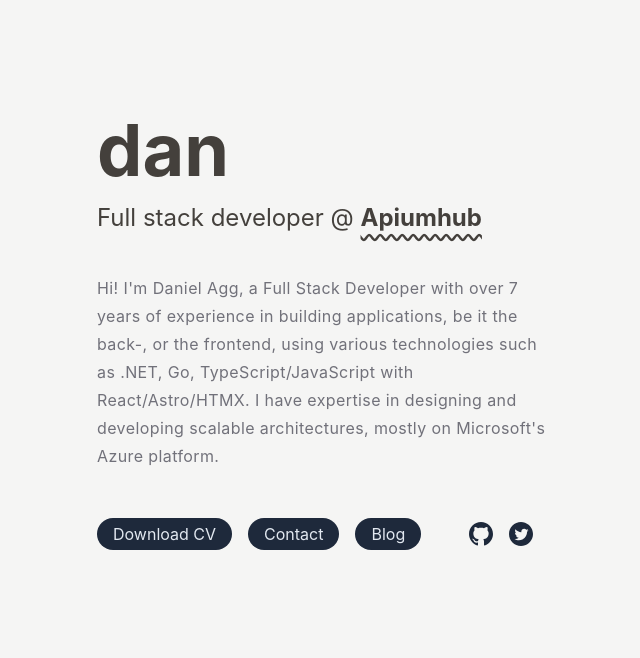
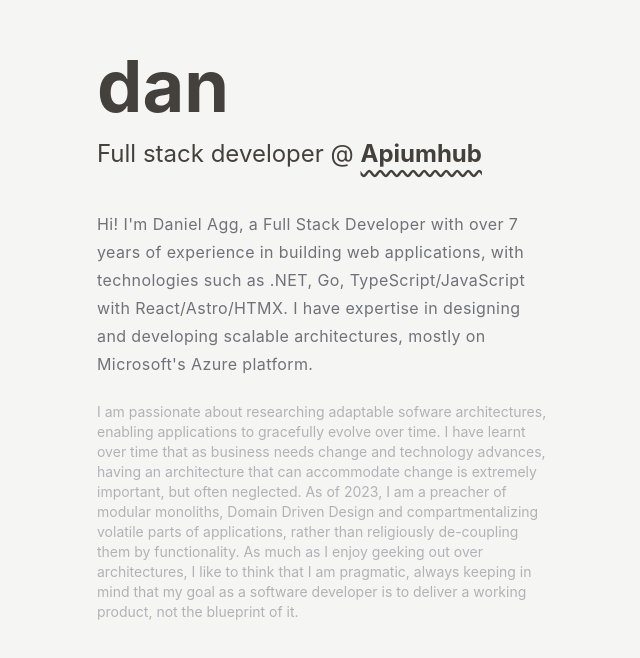
Before and after one commit to danielagg/personal-website-nextjs, a Next.js app: page / in a window 1280 px wide. Shown: the part 142-800 px from the top of the page, without its empty margins (239-879 px from the left). Built offline with nearby package versions, Linux system fonts and the light colour scheme.

Commit message:
improve intro text

```diff
--- a/app/Intro.tsx
+++ b/app/Intro.tsx
@@ -7,11 +7,11 @@
 export const Intro = () => {
   return (
     <div className="my-24 lg:my-64 flex items-center justify-center w-full relative">
-      <div className="z-10 w-full flex flex-col">
-        <div className="font-bold text-5xl lg:text-7xl text-primary-light dark:text-primary-dark">
+      <div className="-mt-16 z-10 w-full flex flex-col">
+        <h1 className="font-bold text-5xl lg:text-7xl text-primary-light dark:text-primary-dark">
           dan
-        </div>
-        <div className="text-lg lg:text-2xl mt-1 lg:mt-4 text-primary-light dark:text-primary-dark">
+        </h1>
+        <h2 className="text-lg lg:text-2xl mt-1 lg:mt-4 text-primary-light dark:text-primary-dark">
           Full stack developer @{" "}
           <a
             href="https://apiumhub.com/"
@@ -21,14 +21,27 @@
           >
             Apiumhub
           </a>
-        </div>
-        <div className="mt-10 text-gray-light dark:text-gray-dark w-full lg:w-3/4 leading-7 tracking-wide">
+        </h2>
+        <p className="mt-10 text-gray-light dark:text-gray-dark w-full lg:w-3/4 leading-7 tracking-wide">
           Hi! I&apos;m Daniel Agg, a Full Stack Developer with over 7 years of
-          experience in building applications, be it the back-, or the frontend,
-          using various technologies such as .NET, Go, TypeScript/JavaScript
-          with React/Astro/HTMX. I have expertise in designing and developing
-          scalable architectures, mostly on Microsoft&apos;s Azure platform.
-        </div>
+          experience in building web applications, with technologies such as
+          .NET, Go, TypeScript/JavaScript with React/Astro/HTMX. I have
+          expertise in designing and developing scalable architectures, mostly
+          on Microsoft&apos;s Azure platform.
+        </p>
+        <p className="mt-6 opacity-50 text-sm w-full lg:w-3/4">
+          I am passionate about researching adaptable sofware architectures,
+          enabling applications to gracefully evolve over time. I have learnt
+          over time that as business needs change and technology advances,
+          having an architecture that can accommodate change is extremely
+          important, but often neglected. As of 2023, I am a preacher of modular
+          monoliths, Domain Driven Design and compartmentalizing volatile parts
+          of applications, rather than religiously de-coupling them by
+          functionality. As much as I enjoy geeking out over architectures, I
+          like to think that I am pragmatic, always keeping in mind that my goal
+          as a software developer is to deliver a working product, not the
+          blueprint of it.
+        </p>
 
         <div className="flex flex-col lg:flex-row items-start lg:items-center space-y-4 lg:space-y-0 lg:space-x-4 mt-12">
           <Button onClick={() => window.open("/DanielAgg_CV.pdf")}>
```
